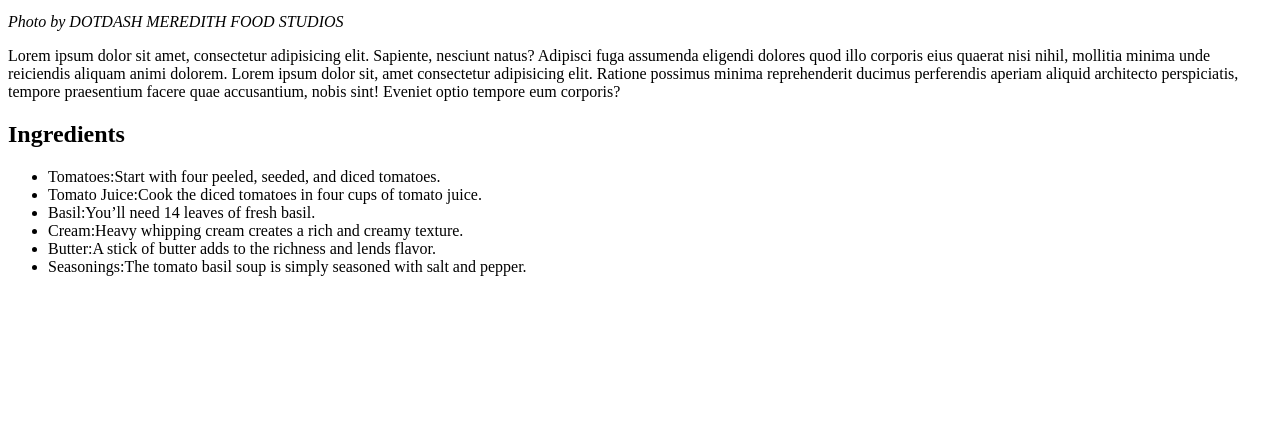
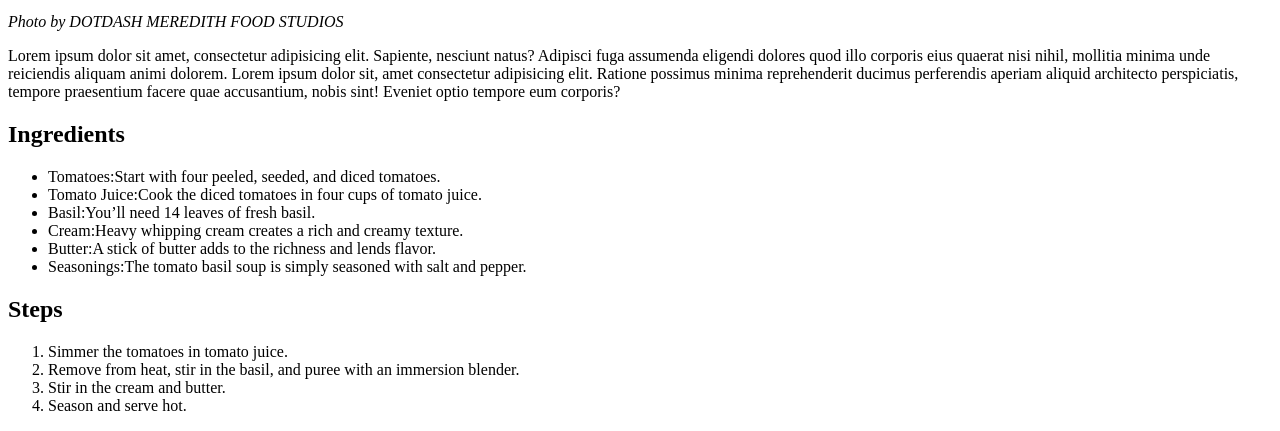
Before and after one commit to Ghost-Machina/odin-recipes, a plain HTML site: page recipes/Rich_and_Creamy_Tomato_Basil_Soup.html in a window 1280 px wide. Shown: the part 421-852 px from the top of the page. Before the commit the page ends 800 px from the top, so only its background shows below. Drawn offline with Linux system fonts and the light colour scheme.

Commit message:
Add cooking steps under ingredients
Page is now complete and contains
- Recipe title
- Recipe picture
- Description
- Ingredients and step-by-step instructions

```diff
--- a/recipes/Rich_and_Creamy_Tomato_Basil_Soup.html
+++ b/recipes/Rich_and_Creamy_Tomato_Basil_Soup.html
@@ -25,9 +25,13 @@
             <li>Seasonings:The tomato basil soup is simply seasoned with salt and pepper.</li>
         </ul>
 
-
-
-
-
+        <h2>Steps</h2>
+        <ol>
+            <li>Simmer the tomatoes in tomato juice.</li>
+            <li>Remove from heat, stir in the basil, and puree with an immersion blender.</li>
+            <li>Stir in the cream and butter.</li>
+            <li>Season and serve hot.</li>
+        </ol>
+        <!-- https://www.allrecipes.com/recipe/13113/rich-and-creamy-tomato-basil-soup/ -->
     </body>
 </html>
```
